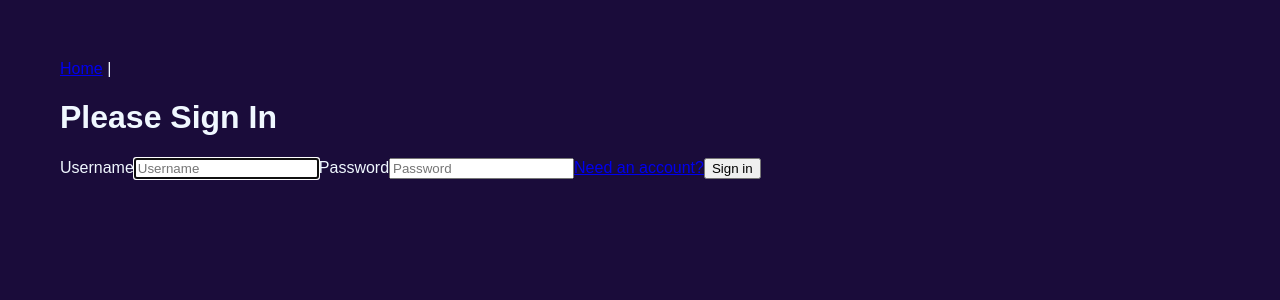
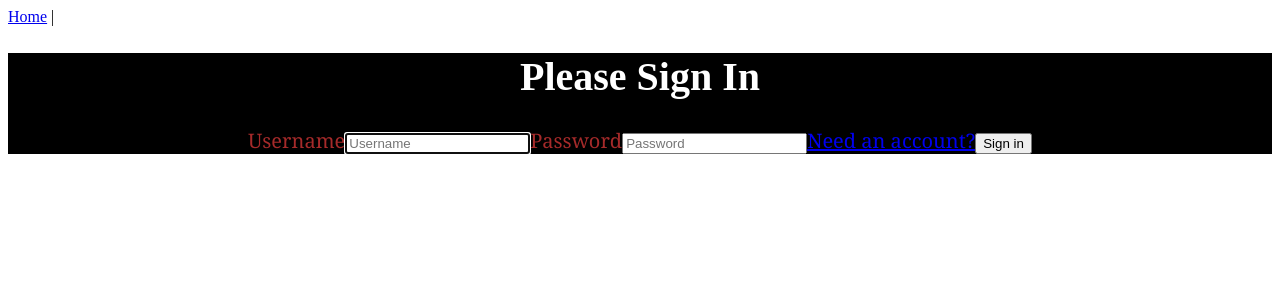
Before and after one commit to emilygalbraith/SuperfansComicCollectionApp, a Vue app in the folder vue/: page /login in a window 1280 px wide. Shown: the top 300 px of the page. Built offline with nearby package versions, Linux system fonts and the light colour scheme.

Commit message:
started styling login

```diff
--- a/vue/src/views/Login.vue
+++ b/vue/src/views/Login.vue
@@ -77,14 +77,41 @@ export default {
 
 
 
-<style>
-body {
-  margin: 30px;
-  padding: 30px;
-  background-color: rgb(26, 12, 58);
+<style scoped>
+h1 {
+  font-family: 'Times New Roman', Times, serif;
+  font-size: 200%;
+  color: white;
+}
+.form-signin {
+background: black;
+}
+/* form {
+  background: blue;
+  width: 50%;
+  height: 43em;
+  margin-left: 5%;
+  margin-right: 5%;
+} */
+
+
+.form-signin {
+  font-family: Georgia, 'Times New Roman', Times, serif;
+  color: brown;
+  text-align: center;
+  font-size: 20px;
+}
+/* #login {
+  margin: 30px 30px 30px 30px;
+  padding: 30px 30px 30px 30px;
+  width: 80%;
+  height: 50em;
+  justify-content: left;
+  background-origin: padding-box;
+  background-color: rgb(10, 0, 32);
   font-family: Arial, Helvetica, sans-serif;
   color: aliceblue;
   display: flex;
-}
+} */
 
 </style>
```
